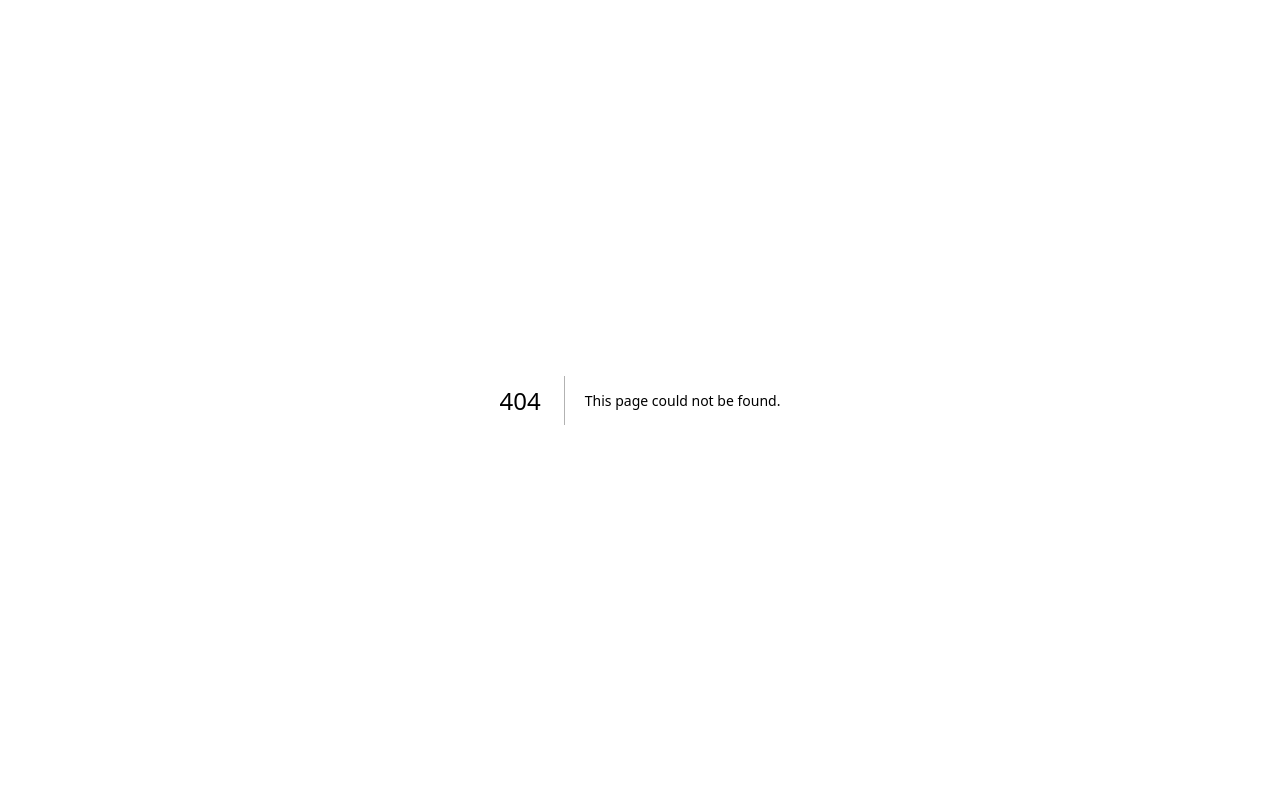
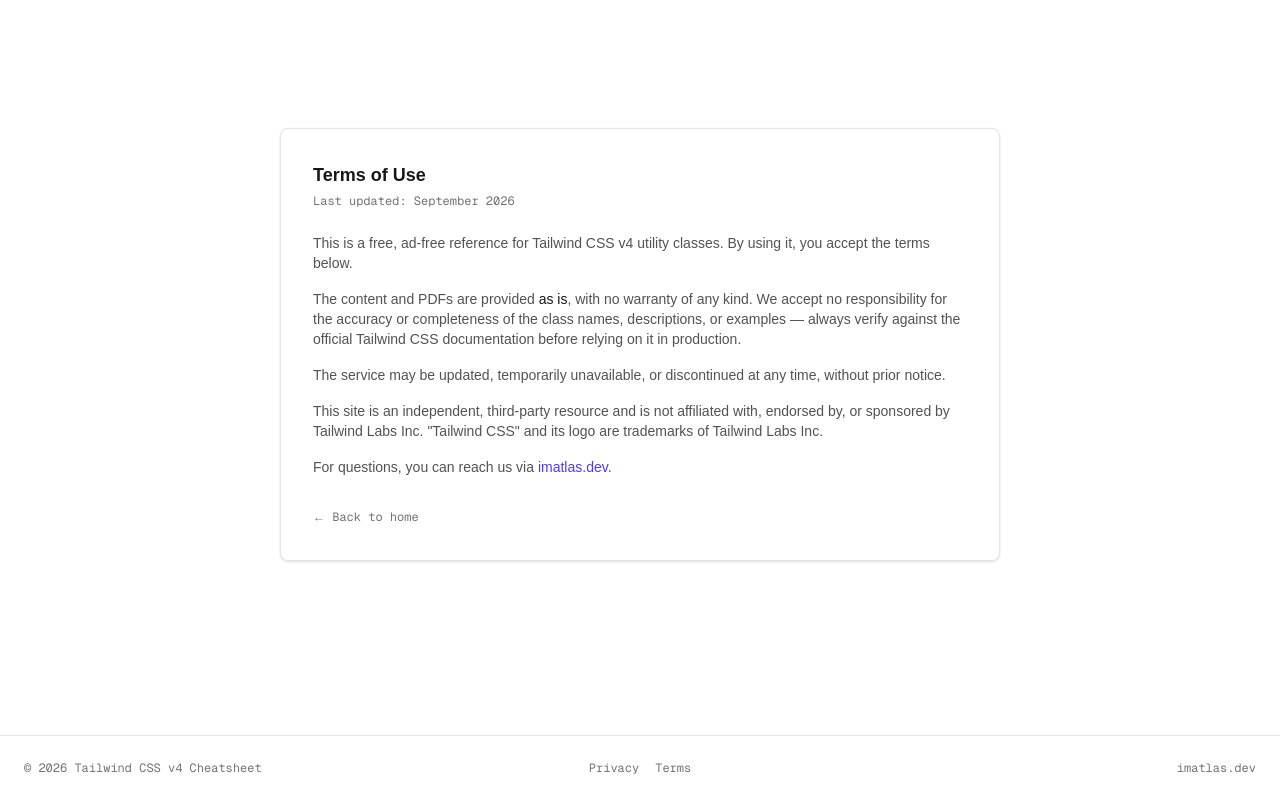
Before and after one commit to atlllas/TailwindCSS-Cheatsheet, a Next.js app: page /terms in a window 1280 px wide. Before the commit this address had no page. Built offline with nearby package versions, Linux system fonts and the light colour scheme.

Commit message:
Add footer, privacy/terms pages, and custom 404

```diff
--- a/src/app/layout.tsx
+++ b/src/app/layout.tsx
@@ -1,5 +1,6 @@
 import type { Metadata } from "next";
 import { Geist, Geist_Mono } from "next/font/google";
+import Footer from "@/components/Footer";
 import "./globals.css";
 
 const geistSans = Geist({
@@ -24,7 +25,10 @@
       lang="en"
       className={`${geistSans.variable} ${geistMono.variable} h-full antialiased`}
     >
-      <body className="min-h-full flex flex-col">{children}</body>
+      <body className="min-h-full flex flex-col">
+        {children}
+        <Footer />
+      </body>
     </html>
   );
 }
--- /dev/null
+++ b/src/app/not-found.tsx
@@ -0,0 +1,35 @@
+import type { Metadata } from "next";
+import Link from "next/link";
+
+export const metadata: Metadata = {
+  title: "Page not found",
+};
+
+export default function NotFound() {
+  return (
+    <div className="flex-1 flex flex-col items-center justify-center px-6 py-24 text-center">
+      <p className="font-mono text-sm text-indigo-600 dark:text-indigo-400">404</p>
+      <h1 className="mt-3 text-2xl sm:text-3xl font-bold tracking-tight text-neutral-900 dark:text-neutral-100">
+        This class doesn&apos;t exist
+      </h1>
+      <p className="mt-3 text-sm text-neutral-600 dark:text-neutral-400 max-w-sm">
+        The page you&apos;re looking for isn&apos;t here — maybe it got
+        renamed in a version bump too.
+      </p>
+      <div className="mt-8 flex items-center gap-3 text-sm">
+        <Link
+          href="/"
+          className="rounded-md bg-neutral-900 px-4 py-2 font-medium text-white hover:bg-neutral-700 transition-colors"
+        >
+          Extended cheatsheet
+        </Link>
+        <Link
+          href="/condensed"
+          className="rounded-md border border-neutral-200 px-4 py-2 font-medium text-neutral-700 hover:bg-neutral-100 transition-colors dark:border-neutral-800 dark:text-neutral-300 dark:hover:bg-neutral-800"
+        >
+          Condensed cheatsheet
+        </Link>
+      </div>
+    </div>
+  );
+}
--- /dev/null
+++ b/src/app/privacy/page.tsx
@@ -0,0 +1,69 @@
+import type { Metadata } from "next";
+import Link from "next/link";
+
+export const metadata: Metadata = {
+  title: "Privacy Policy",
+  description: "How the Tailwind CSS v4 Cheatsheet handles data — in short: it doesn't collect any.",
+  alternates: { canonical: "/privacy" },
+};
+
+export default function PrivacyPage() {
+  return (
+    <div className="flex-1 flex flex-col">
+      <div className="mx-auto w-full max-w-3xl px-6 flex-1 flex flex-col">
+        <main className="pt-24 pb-16 sm:pt-32">
+          <div className="rounded-lg border border-neutral-200 bg-white p-6 shadow-sm sm:p-8 dark:border-neutral-800 dark:bg-neutral-900">
+            <h1 className="text-lg font-semibold text-neutral-900 dark:text-neutral-100">
+              Privacy Policy
+            </h1>
+            <p className="mt-1 font-mono text-xs text-neutral-500 dark:text-neutral-400">
+              Last updated: September 2026
+            </p>
+
+            <div className="mt-6 flex flex-col gap-4 text-sm text-neutral-600 dark:text-neutral-400">
+              <p>
+                This site doesn&apos;t require an account, and we don&apos;t
+                collect an email address, a name, or any other personal data.
+              </p>
+              <p>
+                Browsing the cheatsheet and downloading a PDF both happen
+                entirely in{" "}
+                <span className="text-neutral-900 dark:text-neutral-100">
+                  your browser
+                </span>{" "}
+                — nothing you do on this site is sent to a server or tracked.
+              </p>
+              <p>
+                The infrastructure hosting the site (Vercel) may keep standard
+                server logs (such as IP address and browser info). We
+                don&apos;t have access to this data — it&apos;s limited to
+                the infrastructure provider&apos;s own security and
+                performance purposes.
+              </p>
+              <p>The site currently has no analytics and no ads.</p>
+              <p>
+                For questions, you can reach us via{" "}
+                <a
+                  href="https://imatlas.dev"
+                  target="_blank"
+                  rel="noopener"
+                  className="text-indigo-600 hover:underline dark:text-indigo-400"
+                >
+                  imatlas.dev
+                </a>
+                .
+              </p>
+            </div>
+
+            <Link
+              href="/"
+              className="mt-8 inline-block font-mono text-xs text-neutral-500 transition-colors hover:text-neutral-900 dark:text-neutral-400 dark:hover:text-neutral-100"
+            >
+              ← Back to home
+            </Link>
+          </div>
+        </main>
+      </div>
+    </div>
+  );
+}
--- /dev/null
+++ b/src/app/terms/page.tsx
@@ -0,0 +1,74 @@
+import type { Metadata } from "next";
+import Link from "next/link";
+
+export const metadata: Metadata = {
+  title: "Terms of Use",
+  description: "The terms for using the Tailwind CSS v4 Cheatsheet.",
+  alternates: { canonical: "/terms" },
+};
+
+export default function TermsPage() {
+  return (
+    <div className="flex-1 flex flex-col">
+      <div className="mx-auto w-full max-w-3xl px-6 flex-1 flex flex-col">
+        <main className="pt-24 pb-16 sm:pt-32">
+          <div className="rounded-lg border border-neutral-200 bg-white p-6 shadow-sm sm:p-8 dark:border-neutral-800 dark:bg-neutral-900">
+            <h1 className="text-lg font-semibold text-neutral-900 dark:text-neutral-100">
+              Terms of Use
+            </h1>
+            <p className="mt-1 font-mono text-xs text-neutral-500 dark:text-neutral-400">
+              Last updated: September 2026
+            </p>
+
+            <div className="mt-6 flex flex-col gap-4 text-sm text-neutral-600 dark:text-neutral-400">
+              <p>
+                This is a free, ad-free reference for Tailwind CSS v4 utility
+                classes. By using it, you accept the terms below.
+              </p>
+              <p>
+                The content and PDFs are provided{" "}
+                <span className="text-neutral-900 dark:text-neutral-100">
+                  as is
+                </span>
+                , with no warranty of any kind. We accept no responsibility
+                for the accuracy or completeness of the class names,
+                descriptions, or examples — always verify against the
+                official Tailwind CSS documentation before relying on it in
+                production.
+              </p>
+              <p>
+                The service may be updated, temporarily unavailable, or
+                discontinued at any time, without prior notice.
+              </p>
+              <p>
+                This site is an independent, third-party resource and is not
+                affiliated with, endorsed by, or sponsored by Tailwind Labs
+                Inc. &quot;Tailwind CSS&quot; and its logo are trademarks of
+                Tailwind Labs Inc.
+              </p>
+              <p>
+                For questions, you can reach us via{" "}
+                <a
+                  href="https://imatlas.dev"
+                  target="_blank"
+                  rel="noopener"
+                  className="text-indigo-600 hover:underline dark:text-indigo-400"
+                >
+                  imatlas.dev
+                </a>
+                .
+              </p>
+            </div>
+
+            <Link
+              href="/"
+              className="mt-8 inline-block font-mono text-xs text-neutral-500 transition-colors hover:text-neutral-900 dark:text-neutral-400 dark:hover:text-neutral-100"
+            >
+              ← Back to home
+            </Link>
+          </div>
+        </main>
+      </div>
+    </div>
+  );
+}
--- /dev/null
+++ b/src/components/Footer.tsx
@@ -0,0 +1,33 @@
+import Link from "next/link";
+
+export default function Footer() {
+  return (
+    <footer className="print:hidden mt-auto grid grid-cols-[1fr_auto_1fr] flex-wrap items-center gap-4 border-t border-neutral-200 px-6 py-6 dark:border-neutral-800">
+      <p className="justify-self-start font-mono text-xs text-neutral-500 dark:text-neutral-400">
+        © {new Date().getFullYear()} Tailwind CSS v4 Cheatsheet
+      </p>
+      <div className="flex items-center gap-4 justify-self-center">
+        <Link
+          href="/privacy"
+          className="font-mono text-xs text-neutral-500 transition-colors hover:text-neutral-900 dark:text-neutral-400 dark:hover:text-neutral-100"
+        >
+          Privacy
+        </Link>
+        <Link
+          href="/terms"
+          className="font-mono text-xs text-neutral-500 transition-colors hover:text-neutral-900 dark:text-neutral-400 dark:hover:text-neutral-100"
+        >
+          Terms
+        </Link>
+      </div>
+      <a
+        href="https://imatlas.dev"
+        target="_blank"
+        rel="noopener"
+        className="justify-self-end font-mono text-xs text-neutral-500 transition-colors hover:text-indigo-600 dark:text-neutral-400 dark:hover:text-indigo-400"
+      >
+        imatlas.dev
+      </a>
+    </footer>
+  );
+}
```
Also changed, not shown: 2 other files (tests, documents, lock files or other folders).
